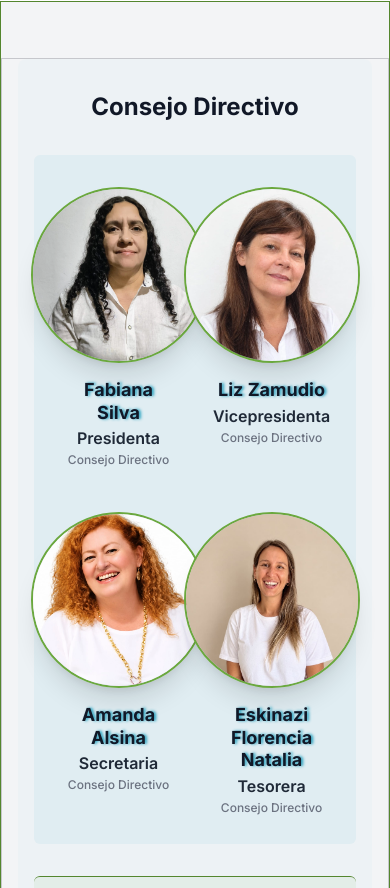
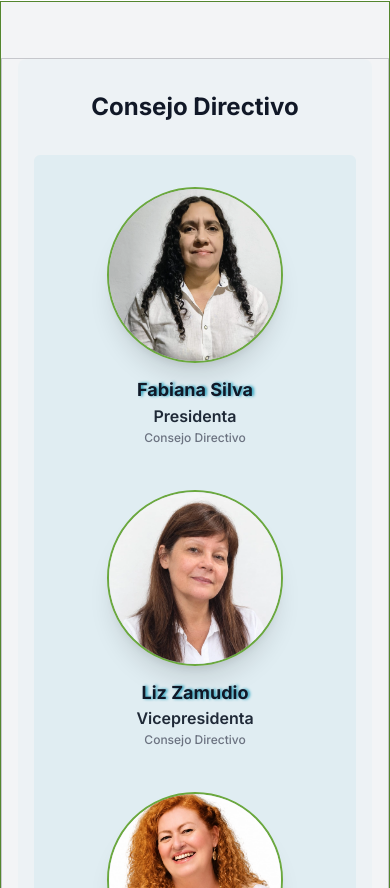
Before and after one commit to alfildigital/front, a React (Vite) app: page /nosotros in a window 390 px wide. Shown: the part 776-1664 px from the top of the page. Built offline with nearby package versions, Linux system fonts and the light colour scheme.

Commit message:
se corrige responsividad de nosotros

```diff
--- a/src/pages/Nosotros/index.tsx
+++ b/src/pages/Nosotros/index.tsx
@@ -261,16 +261,15 @@ const ethicsGroups: Member[][] = [
 
 // Modificamos MemberGroup para usar ComisionCard
 function MemberGroup({ members, group }: { members: Member[]; group: string }) {
-  const colsMobile = members.length >= 2 ? 'grid-cols-2' : 'grid-cols-1';
-  const colsDesktop = {
-    1: 'md:grid-cols-1',
-    2: 'md:grid-cols-2',
-    3: 'md:grid-cols-3',
-    4: 'md:grid-cols-4',
-  }[members.length] ?? 'md:grid-cols-4';
+  const colsResponsive = {
+    1: '',
+    2: 'sm:grid-cols-2',
+    3: 'lg:grid-cols-3',
+    4: 'lg:grid-cols-3 xl:grid-cols-4',
+  }[members.length] ?? 'lg:grid-cols-3 xl:grid-cols-4';
 
   return (
-    <div className={`grid ${colsMobile} ${colsDesktop} items-start gap-4`}>
+    <div className={`grid grid-cols-1 ${colsResponsive} items-start gap-4`}>
       {members.map((member) => (
         <ComisionCard
           key={`${member.role}-${member.image}`}
```
